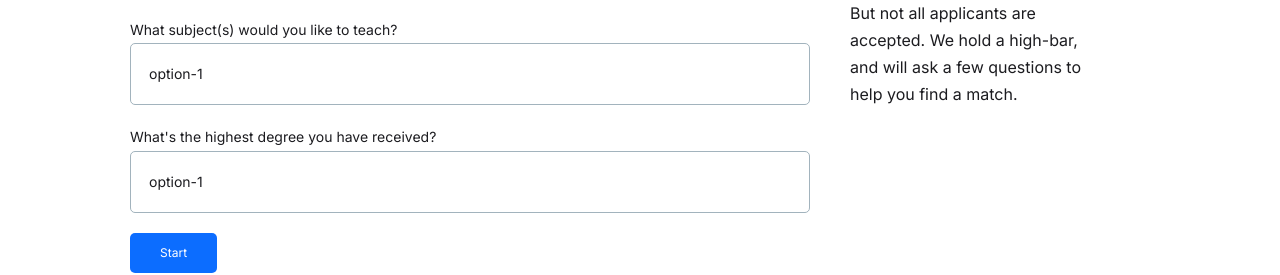
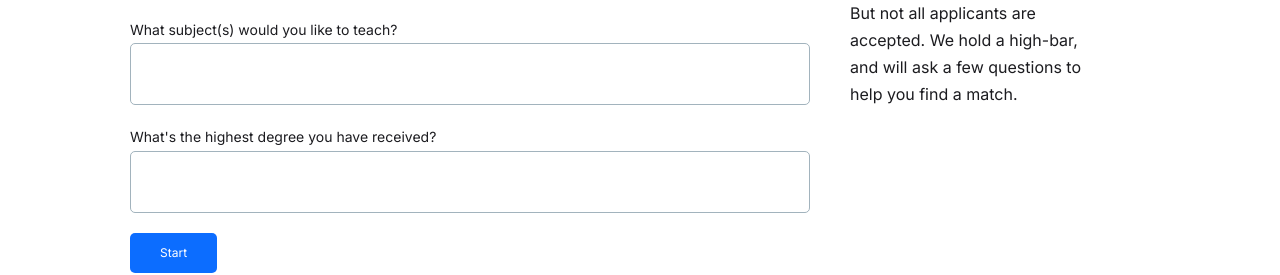
Before and after one commit to SB-SLIM/tutoring-service, a React (Create React App) app: page /on-boarding in a window 1280 px wide. Shown: the part 344-619 px from the top of the page. Built offline with nearby package versions, Linux system fonts and the light colour scheme.

Commit message:
fix selectbox

```diff
--- a/src/app/components/index.tsx
+++ b/src/app/components/index.tsx
@@ -9,7 +9,7 @@ import Step from "./Step";
 import Pagination from "./Pagination";
 import Langages from "./Langages";
 
-import Selectebox from "./forms/Selectebox";
+import Selectbox from "./forms/Selectbox";
 import TextField from "./forms/TextField";
 
 export {
@@ -20,7 +20,7 @@ export {
   CardTutor,
   Stepper,
   Step,
-  Selectebox,
+  Selectbox,
   TextField,
   Pagination,
   Langages,
--- a/src/app/layouts/SortBar.tsx
+++ b/src/app/layouts/SortBar.tsx
@@ -1,4 +1,4 @@
-import { Selectebox } from "app/components";
+import { Selectbox } from "app/components";
 import { TeacherContext } from "app/context/teatcher.Context";
 import { useContext } from "react";
 
@@ -20,21 +20,21 @@ function SortBar() {
       <div className="sort__right">
         <form>
           {/* //FIXME 3 selectBox - Fix: initialState/ value / onChange */}
-          <Selectebox
+          <Selectbox
             options={speaksList}
             name="speaks"
             value={speaks}
             size="sm"
             handleChange={updateSort}
           />
-          <Selectebox
+          <Selectbox
             options={genderList}
             name="gender"
             value={gender}
             size="sm"
             handleChange={updateSort}
           />
-          <Selectebox
+          <Selectbox
             options={matchsList}
             name="match"
             value={bestMatch}
--- a/src/app/layouts/searchBar.tsx
+++ b/src/app/layouts/searchBar.tsx
@@ -1,17 +1,17 @@
-import { Button, Selectebox } from "app/components";
+import { Button, Selectbox } from "app/components";
 
 function SearchBar() {
   return (
     <div className="serach-bar container">
       <h3>Online English tutors & teachers</h3>
       <form className="serach-bar__form">
-        <Selectebox
+        <Selectbox
           options={["Education System", "op"]}
           name="system"
           value="Education System"
         />
-        <Selectebox options={["Level", "op"]} name="system" value="Level" />
-        <Selectebox options={["Subject", "op"]} name="system" value="Subject" />
+        <Selectbox options={["Level", "op"]} name="system" value="Level" />
+        <Selectbox options={["Subject", "op"]} name="system" value="Subject" />
         <Button type="secondary" label="Find a tutor" />
       </form>
     </div>
--- a/src/app/pages/onBoardingPage.tsx
+++ b/src/app/pages/onBoardingPage.tsx
@@ -1,4 +1,4 @@
-import { Button, Selectebox, Stepper, TextField } from "app/components";
+import { Button, Selectbox, Stepper, TextField } from "app/components";
 import { Forms } from "app/layouts";
 import React, { ChangeEvent, useState } from "react";
 
@@ -48,18 +48,18 @@ function OnBoarding() {
             styles="u-mb"
           />
 
-          <Selectebox
+          <Selectbox
             label="What subject(s) would you like to teach?"
             name="selectSubject"
-            options={["option-1", "option-2"]}
+            options={["", "option-1", "option-2"]}
             handleChange={handleChange}
             value={selectSubject}
             styles="u-mb"
           />
-          <Selectebox
+          <Selectbox
             label="What's the highest degree you have received?"
             name="selectDegree"
-            options={["option-1", "option-2"]}
+            options={["", "option-1", "option-2"]}
             handleChange={handleChange}
             value={selectDegree}
             styles="u-mb"
```
Also changed, not shown: src/app/components/forms/Selectbox.tsx (renamed from src/app/components/forms/Selectebox.tsx).
